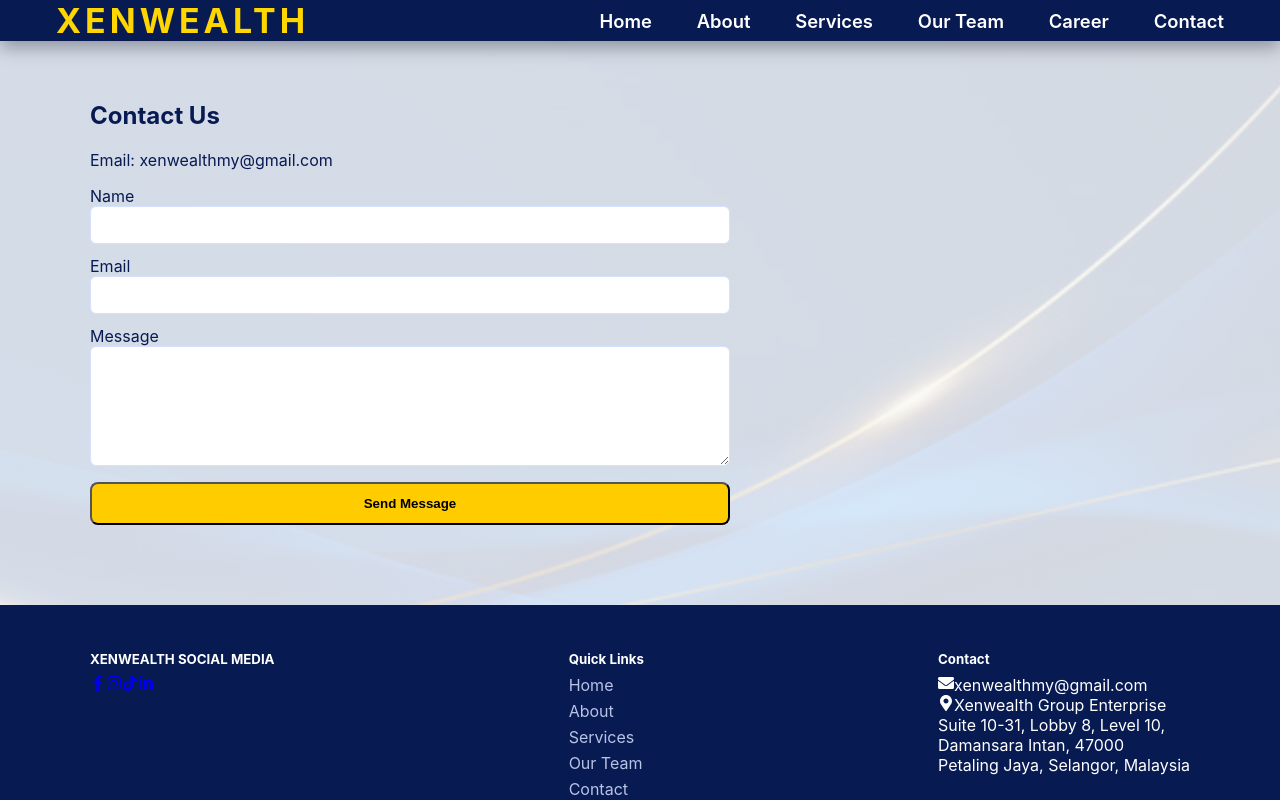
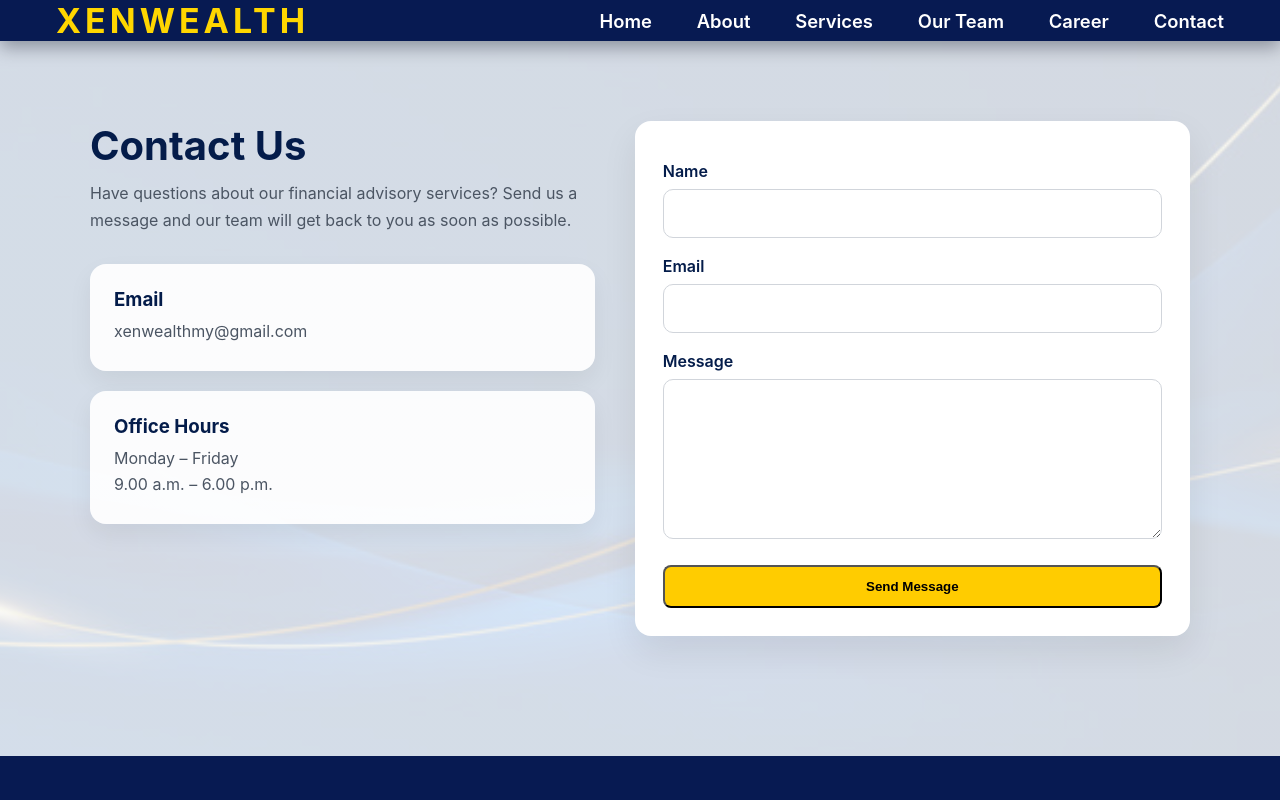
Before and after one commit to Fhariz19/xenwealth, a React (Create React App) app: page /contact in a window 1280 px wide. Shown: the top 800 px of the page. Built offline with nearby package versions, Linux system fonts and the light colour scheme.

Commit message:
Add EmailJS contact form

```diff
--- a/package.json
+++ b/package.json
@@ -3,6 +3,7 @@
   "version": "0.1.0",
   "private": true,
   "dependencies": {
+    "@emailjs/browser": "^4.4.1",
     "@testing-library/dom": "^10.4.1",
     "@testing-library/jest-dom": "^6.9.1",
     "@testing-library/react": "^16.3.0",
--- a/src/Components/Footer.js
+++ b/src/Components/Footer.js
@@ -5,7 +5,6 @@
   FaTiktok,
   FaLinkedinIn,
   FaEnvelope,
-  FaMapMarkerAlt
 } from "react-icons/fa";
 
 export default function Footer() {
@@ -28,7 +27,7 @@
 
             <a href="https://www.tiktok.com/@xenwealth" target="_blank" rel="noreferrer">
               <FaTiktok />
-             </a>
+            </a>
 
             <a href="https://www.linkedin.com/company/xenwealth-group/posts/?feedView=all" target="_blank" rel="noreferrer">
               <FaLinkedinIn />
@@ -57,15 +56,6 @@
             <span>xenwealthmy@gmail.com</span>
           </div>
 
-          <div className="contact-item">
-            <FaMapMarkerAlt />
-            <span>
-              Xenwealth Group Enterprise<br />
-              Suite 10-31, Lobby 8, Level 10,<br />
-              Damansara Intan, 47000<br />
-              Petaling Jaya, Selangor, Malaysia
-            </span>
-          </div>
         </div>
 
       </div>
--- /dev/null
+++ b/src/Pages/Contact.css
@@ -0,0 +1,104 @@
+.contact-page {
+  padding: 80px 20px;
+}
+
+.contact-wrapper {
+  display: grid;
+  grid-template-columns: 1fr 1.1fr;
+  gap: 40px;
+  align-items: start;
+}
+
+.contact-info {
+  display: flex;
+  flex-direction: column;
+  gap: 20px;
+}
+
+.contact-info h1 {
+  font-size: 2.5rem;
+  margin: 0 0 10px;
+  color: #041c4a;
+}
+
+.contact-intro {
+  color: #4b5563;
+  line-height: 1.7;
+  margin: 0 0 10px;
+}
+
+.contact-info-box {
+  background: rgba(255, 255, 255, 0.92);
+  border-radius: 16px;
+  padding: 24px;
+  box-shadow: 0 10px 25px rgba(0, 0, 0, 0.06);
+}
+
+.contact-info-box h3 {
+  margin: 0 0 10px;
+  color: #041c4a;
+}
+
+.contact-info-box p {
+  margin: 6px 0;
+  color: #4b5563;
+}
+
+.contact-form-card {
+  background: #ffffff;
+  border-radius: 16px;
+  padding: 28px;
+  box-shadow: 0 15px 35px rgba(0, 0, 0, 0.08);
+  align-self: start;
+}
+
+.contact-form {
+  display: grid;
+  gap: 18px;
+}
+
+.contact-form label {
+  display: grid;
+  gap: 8px;
+  text-align: left;
+  font-weight: 600;
+  color: #041c4a;
+}
+
+.contact-form input,
+.contact-form textarea {
+  width: 100%;
+  padding: 14px 16px;
+  border: 1px solid #d1d5db;
+  border-radius: 10px;
+  font-size: 15px;
+  font-family: inherit;
+  background: #fff;
+}
+
+.contact-form textarea {
+  min-height: 160px;
+  resize: vertical;
+}
+
+.contact-form button {
+  width: 100%;
+  margin-top: 8px;
+}
+
+.contact-status {
+  margin-top: 4px;
+  font-size: 0.95rem;
+  color: #062e63;
+  text-align: left;
+}
+
+@media (max-width: 900px) {
+  .contact-wrapper {
+    grid-template-columns: 1fr;
+  }
+
+  .contact-info h1 {
+    font-size: 2rem;
+  }
+}
--- a/src/Pages/Contact.js
+++ b/src/Pages/Contact.js
@@ -1,42 +1,81 @@
-import React, { useState } from "react";
+import React, { useRef, useState } from "react";
+import emailjs from "@emailjs/browser";
+import "./Contact.css";
 
 export default function Contact() {
-  const [form, setForm] = useState({ name: "", email: "", message: "" });
-
-  function handle(e) {
-    setForm({ ...form, [e.target.name]: e.target.value });
-  }
+  const form = useRef();
+  const [status, setStatus] = useState("");
 
   function submit(e) {
     e.preventDefault();
-    // placeholder - you can integrate with an email service later
-    alert("Thanks! We received your message.");
-    setForm({ name: "", email: "", message: "" });
+    setStatus("Sending...");
+
+    emailjs
+      .sendForm(
+        "service_4e5xvce",
+        "template_zq81f8v",
+        form.current,
+        "qwI7DbssnYW9mpzrV"
+      )
+      .then(() => {
+        setStatus("Message sent successfully! Our team will contact you soon.");
+        form.current.reset();
+      })
+      .catch((error) => {
+        console.error(error);
+        setStatus("Failed to send message. Please try again.");
+      });
   }
 
   return (
-    <section className="container section">
+    <section className="contact-page section">
+      <div className="container contact-wrapper">
+        <div className="contact-info">
+          <div>
             <h1>Contact Us</h1>
-      <p className="muted">Email: xenwealthmy@gmail.com</p>
+            <p className="contact-intro">
+              Have questions about our financial advisory services? Send us a
+              message and our team will get back to you as soon as possible.
+            </p>
+          </div>
 
-      <form className="contact-form" onSubmit={submit}>
+          <div className="contact-info-box">
+            <h3>Email</h3>
+            <p>xenwealthmy@gmail.com</p>
+          </div>
+
+          <div className="contact-info-box">
+            <h3>Office Hours</h3>
+            <p>Monday – Friday</p>
+            <p>9.00 a.m. – 6.00 p.m.</p>
+          </div>
+        </div>
+
+        <div className="contact-form-card">
+          <form className="contact-form" ref={form} onSubmit={submit}>
             <label>
               Name
-          <input name="name" value={form.name} onChange={handle} required />
+              <input name="name" required />
             </label>
 
             <label>
               Email
-          <input name="email" type="email" value={form.email} onChange={handle} required />
+              <input name="email" type="email" required />
             </label>
 
             <label>
               Message
-          <textarea name="message" value={form.message} onChange={handle} required />
+              <textarea name="message" required />
             </label>
 
-        <button className="btn primary" type="submit">Send Message</button>
+            <button className="btn primary" type="submit">
+              Send Message
+            </button>
+
+            {status && <p className="contact-status">{status}</p>}
           </form>
+        </div>
+      </div>
     </section>
   );
 }
```
Also changed, not shown: public/xenwealth-logo-blue.png (added), 1 other file (tests, documents, lock files or other folders). Lines whose indentation alone changed are shown as unchanged.
